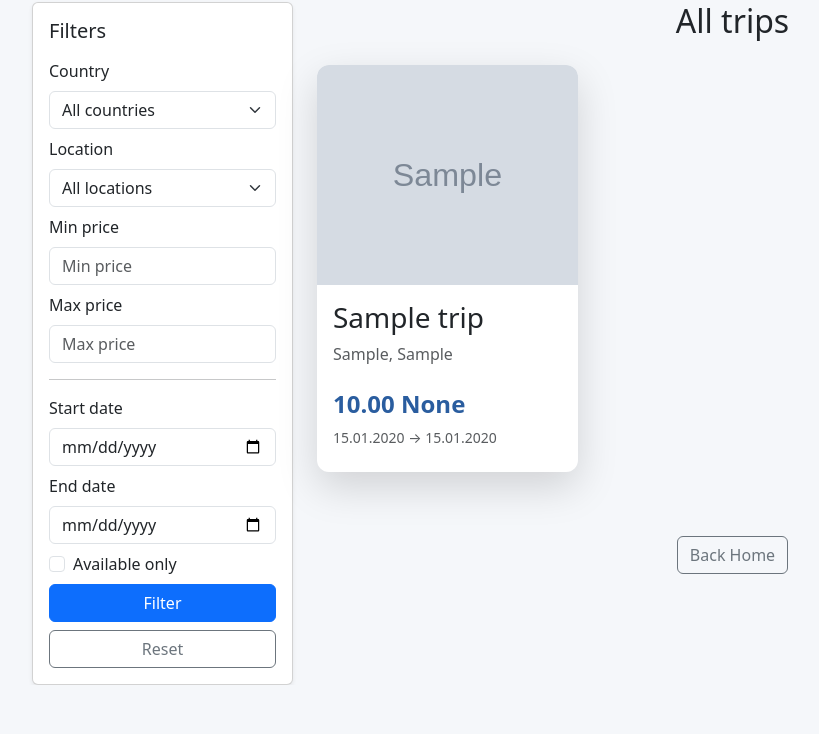
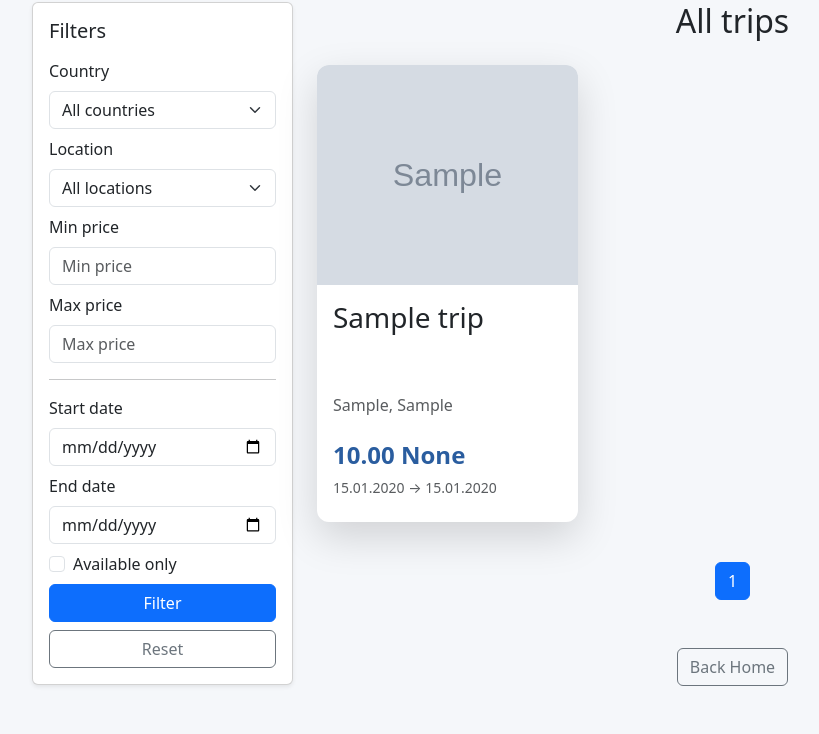
Before and after one commit to piotrgolebiewski07/travel_agency, a Django app: page /trips/ in a window 1280 px wide. Shown: the part 199-933 px from the top of the page, without its empty margins (50-869 px from the left). Before the commit the page ends 884 px from the top, so only its background shows below. Run offline with Django 5.2, Linux system fonts and the light colour scheme; tables that the repository leaves empty hold one stand-in row (values such as "Sample post"); grey boxes marked "Sample" are stand-in pictures.

Commit message:
Add pagination with page numbers and UI improvements

```diff
--- a/static/css/style.css
+++ b/static/css/style.css
@@ -61,3 +61,12 @@
     transform: translateY(-20px);
     box-shadow: 0 30px 50px rgba(0,0,0,0.25);
 }
+
+.trip-title {
+    display: -webkit-box;
+    -webkit-line-clamp: 2;
+    -webkit-box-orient: vertical;
+    overflow: hidden;
+    min-height: 3em;
+    text-align: left;
+}
--- a/trips/templates/trips/index.html
+++ b/trips/templates/trips/index.html
@@ -113,7 +113,7 @@
                             {% endwith %}
 
                             <div class="card-body trip-tile">
-                                <h3 class="mb-2">{{ trip.title }}</h3>
+                                <h3 class="mb-2 trip-title">{{ trip.title }}</h3>
                                 <p class="text-muted mb-4">{{ trip.country }}, {{ trip.location }}</p>
 
                                 <h4 class="mt-3 fw-bold text-price">
@@ -135,6 +135,34 @@
                 {% endfor %}
 
             </div>
+
+            <div class="d-flex justify-content-center mt-4">
+
+                {% if trips.has_previous %}
+                    <a href="?{{ request.GET.urlencode }}&page={{ trips.previous_page_number }}" class="btn btn-outline-primary me-2">
+                        Previous
+                    </a>
+                {% endif %}
+
+                <!-- NUMERY STRON -->
+                {% for num in trips.paginator.page_range %}
+                    {% if trips.number == num %}
+                        <span class="btn btn-primary mx-1">{{ num }}</span>
+                    {% else %}
+                        <a href="?{{ request.GET.urlencode }}&page={{ num }}" class="btn btn-outline-primary mx-1">
+                            {{ num }}
+                        </a>
+                    {% endif %}
+                {% endfor %}
+
+                {% if trips.has_next %}
+                    <a href="?{{ request.GET.urlencode }}&page={{ trips.next_page_number }}" class="btn btn-outline-primary ms-2">
+                        Next
+                    </a>
+                {% endif %}
+
+            </div>
+
             <div class="text-center mt-5 mb-5">
                 <a href="{% url 'home' %}" class="btn btn-outline-secondary">
                     {% t "Powrót" "Back Home" %}
--- a/trips/views.py
+++ b/trips/views.py
@@ -2,6 +2,7 @@
 
 # 2. Django
 from django.shortcuts import render, get_object_or_404
+from django.core.paginator import Paginator
 
 # 3. Third-party (DRF)
 from rest_framework.viewsets import ModelViewSet
@@ -61,8 +62,12 @@ def index(request):
     if available:
         trips = trips.filter(available=True)
 
+    paginator = Paginator(trips, 5)  # 5 trips na stronę
+    page_number = request.GET.get("page")
+    page_obj = paginator.get_page(page_number)
+
     return render(request, "trips/index.html", {
-        "trips": trips,
+        "trips": page_obj,
         "locations": locations,
         "countries": countries
     })
```
